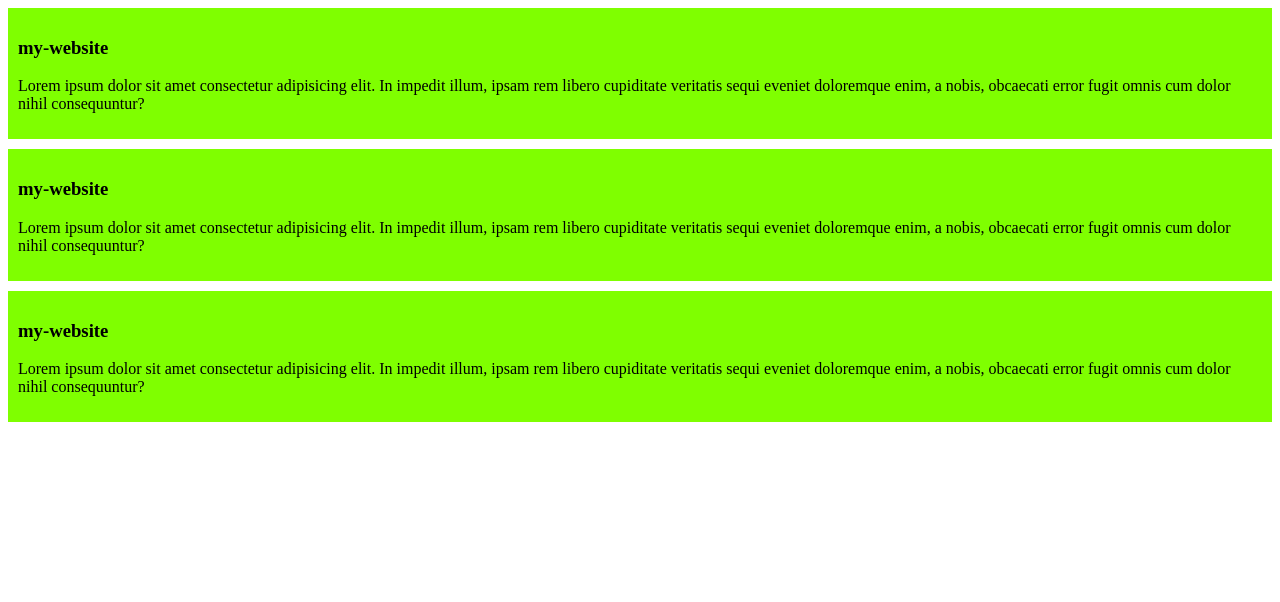
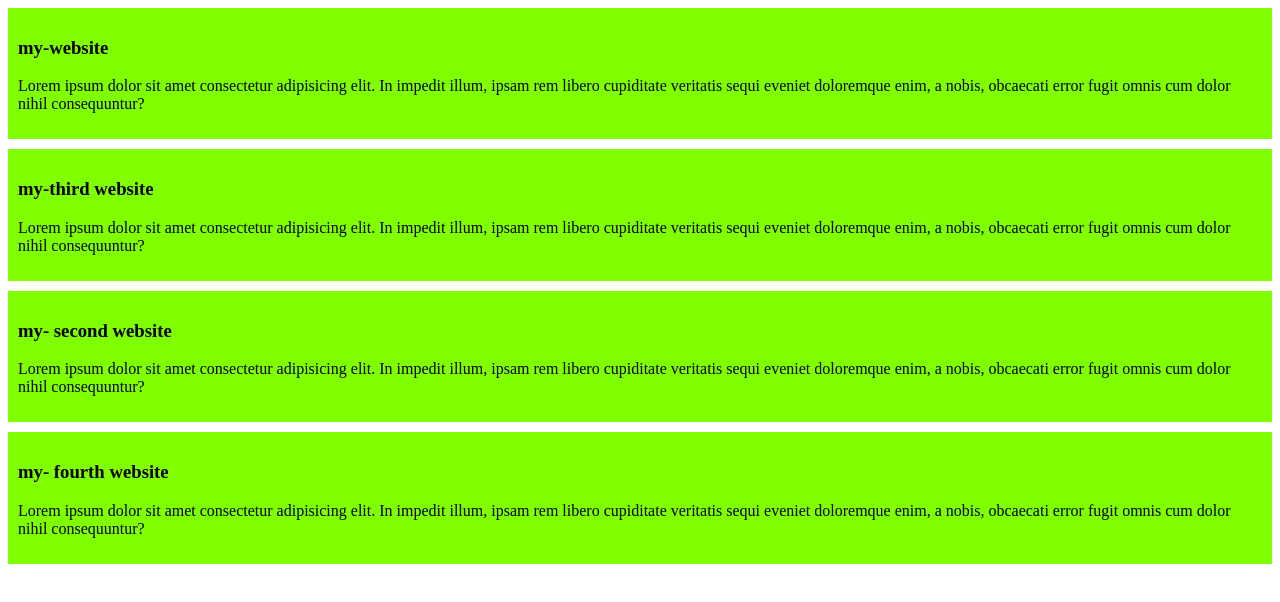
Before and after one commit to monjur-farhan/my-website, a plain HTML site: page index.html in a window 1280 px wide. Drawn offline with Linux system fonts and the light colour scheme.

Commit message:
added fourth blog

```diff
--- a/index.html
+++ b/index.html
@@ -12,11 +12,15 @@
         <p>Lorem ipsum dolor sit amet consectetur adipisicing elit. In impedit illum, ipsam rem libero cupiditate veritatis sequi eveniet doloremque enim, a nobis, obcaecati error fugit omnis cum dolor nihil consequuntur?</p>
     </div>
     <div>
-        <h3>my-website</h3>
+        <h3>my-third website</h3>
         <p>Lorem ipsum dolor sit amet consectetur adipisicing elit. In impedit illum, ipsam rem libero cupiditate veritatis sequi eveniet doloremque enim, a nobis, obcaecati error fugit omnis cum dolor nihil consequuntur?</p>
     </div>
     <div>
-        <h3>my-website</h3>
+        <h3>my- second website</h3>
+        <p>Lorem ipsum dolor sit amet consectetur adipisicing elit. In impedit illum, ipsam rem libero cupiditate veritatis sequi eveniet doloremque enim, a nobis, obcaecati error fugit omnis cum dolor nihil consequuntur?</p>
+    </div>
+    <div>
+        <h3>my- fourth website</h3>
         <p>Lorem ipsum dolor sit amet consectetur adipisicing elit. In impedit illum, ipsam rem libero cupiditate veritatis sequi eveniet doloremque enim, a nobis, obcaecati error fugit omnis cum dolor nihil consequuntur?</p>
     </div>
 </body>
```
